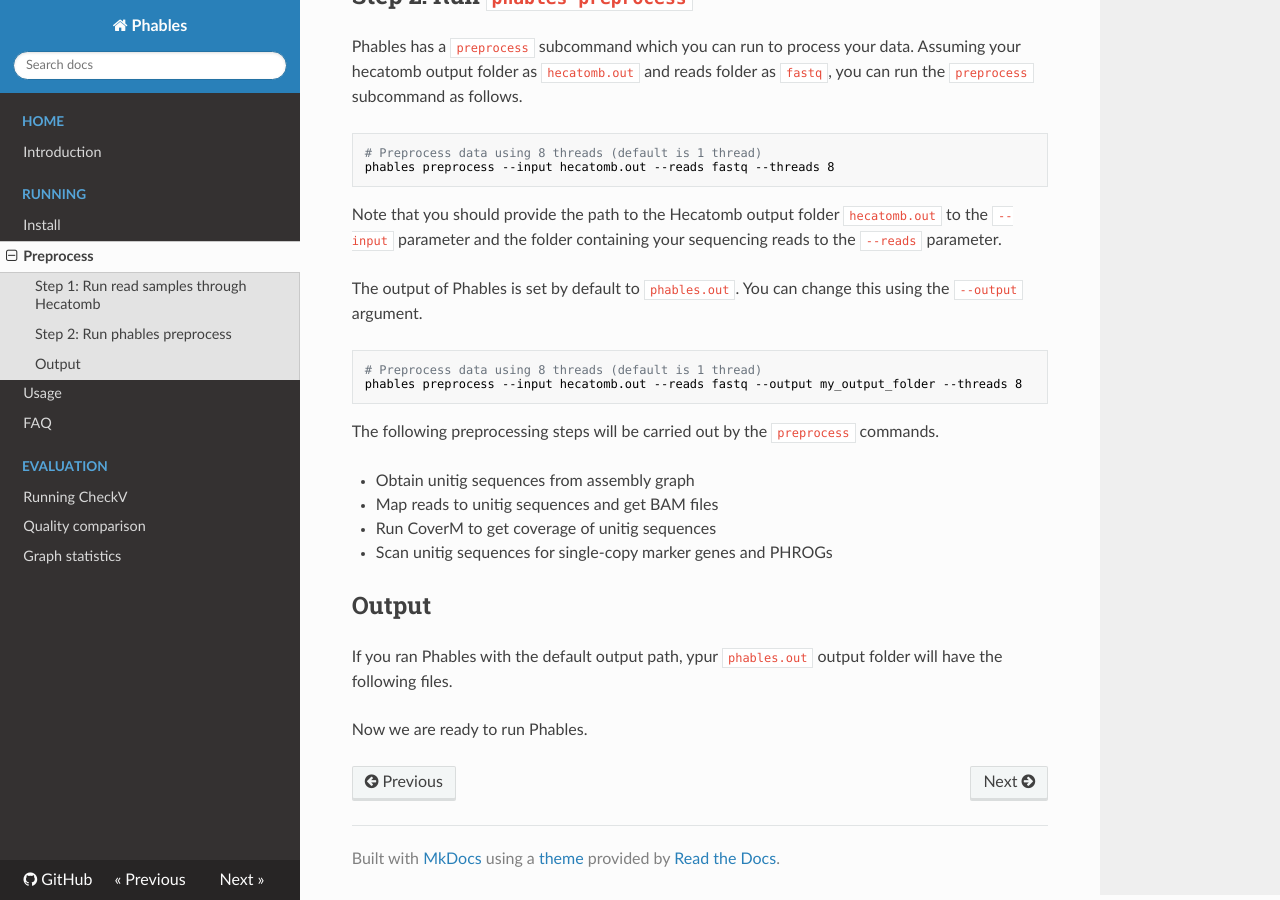
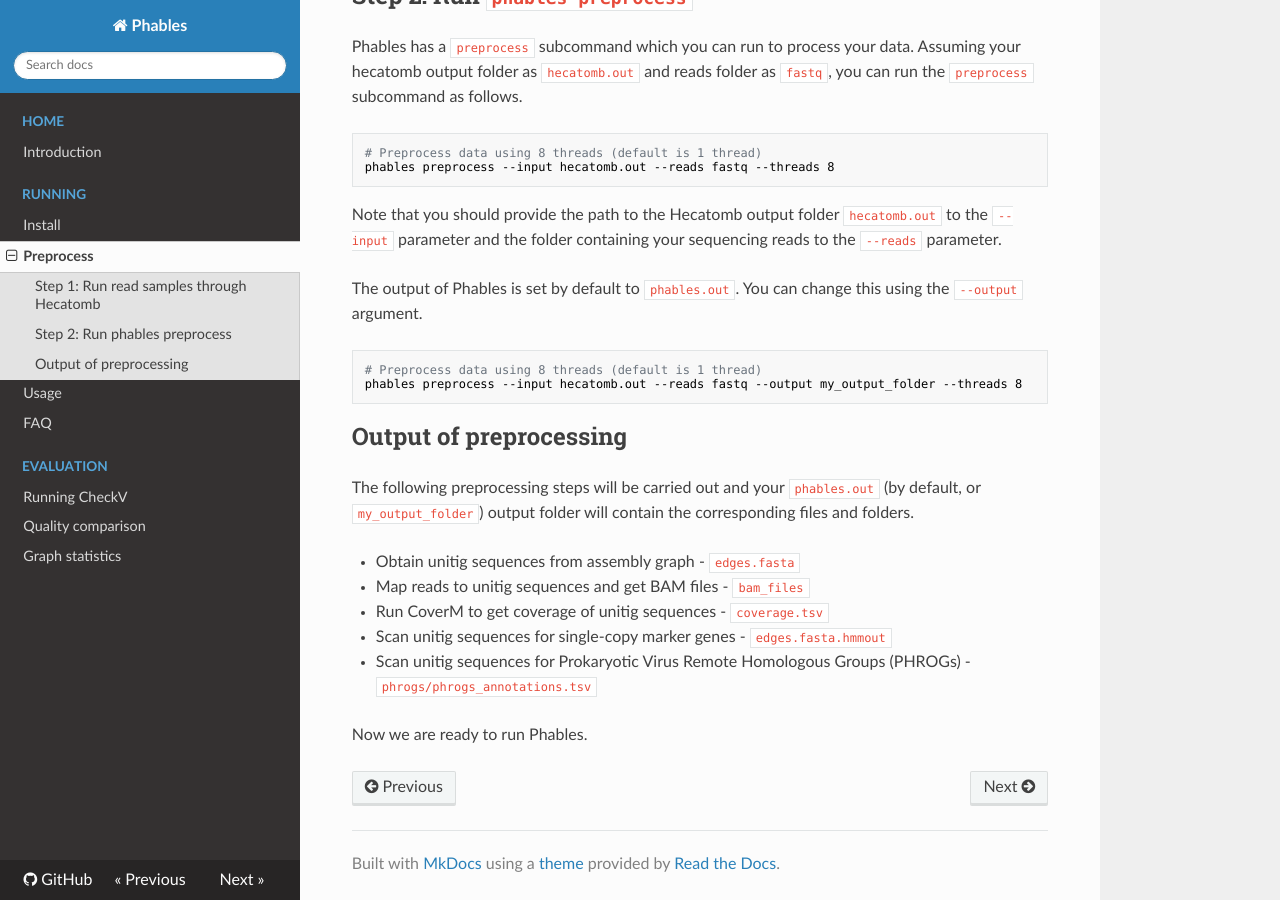
Before and after one commit to Vini2/phables, an MkDocs documentation site: the page built from docs/preprocess.md, in a window 1280 px wide and 900 px high, scrolled down 843 px. Built offline with MkDocs 1.6.1, drawn with Linux system fonts in a browser that asks for light colours; nearby versions of some CDN libraries; a script that is not in the unit is left out.

Commit message:
DOC: Update docs

````diff
--- a/docs/preprocess.md
+++ b/docs/preprocess.md
@@ -45,17 +45,14 @@ The output of Phables is set by default to `phables.out`. You can change this us
 phables preprocess --input hecatomb.out --reads fastq --output my_output_folder --threads 8
 ```
 
-The following preprocessing steps will be carried out by the `preprocess` commands.
+## Output of preprocessing
 
-* Obtain unitig sequences from assembly graph
-* Map reads to unitig sequences and get BAM files
-* Run CoverM to get coverage of unitig sequences
-* Scan unitig sequences for single-copy marker genes and PHROGs
+The following preprocessing steps will be carried out and your `phables.out` (by default, or `my_output_folder`) output folder will contain the corresponding files and folders.
 
-## Output
-
-If you ran Phables with the default output path, ypur `phables.out` output folder will have the following files.
-
-
+* Obtain unitig sequences from assembly graph - `edges.fasta`
+* Map reads to unitig sequences and get BAM files - `bam_files`
+* Run CoverM to get coverage of unitig sequences - `coverage.tsv`
+* Scan unitig sequences for single-copy marker genes - `edges.fasta.hmmout`
+* Scan unitig sequences for Prokaryotic Virus Remote Homologous Groups (PHROGs) - `phrogs/phrogs_annotations.tsv`
 
 Now we are ready to run Phables.
````
